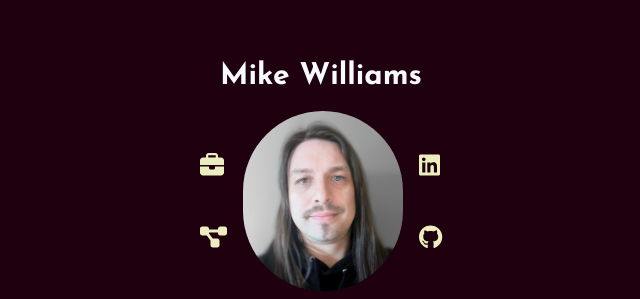
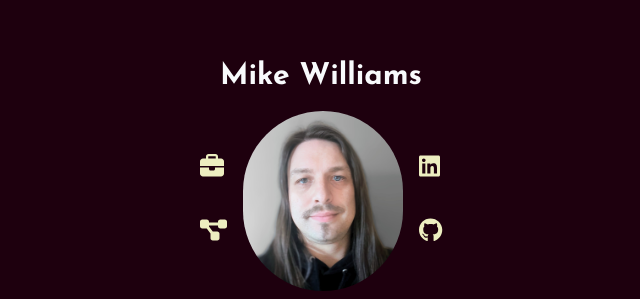
Before and after one commit to ValkarVarg/ValkarPortfolio, a React (Vite) app: page / in a window 1280 px wide. Shown: the part 168-467 px from the top of the page, without its empty margins (319-959 px from the left). Built offline with nearby package versions, Linux system fonts and the light colour scheme.

Commit message:
adds routing and links for github and linkedin

```diff
--- a/src/main.tsx
+++ b/src/main.tsx
@@ -2,6 +2,9 @@ import React from 'react';
 import ReactDOM from 'react-dom/client';
 import { BrowserRouter as Router, Route, Routes } from 'react-router-dom';
 import Home from './routes/Home';
+import Career from './routes/Career';
+import Projects from './routes/Projects';
+import Hire from './routes/Hire';
 import './index.css';
 import './tailwind.css';
 
@@ -10,6 +13,9 @@ ReactDOM.createRoot(document.getElementById('root')!).render(
     <Router>
       <Routes>
         <Route path="/" element={<Home />} />
+        <Route path="/career" element={<Career />} />
+        <Route path="/projects" element={<Projects />} />
+        <Route path="/hire" element={<Hire />} />
       </Routes>
     </Router>
   </React.StrictMode>,
--- /dev/null
+++ b/src/routes/Career.tsx
@@ -0,0 +1,10 @@
+import React from 'react';
+
+function Career() {
+    return ( <>
+
+    </>
+    )}
+
+
+export default Career;
--- /dev/null
+++ b/src/routes/Hire.tsx
@@ -0,0 +1,10 @@
+import React from 'react';
+
+function Hire() {
+    return ( <>
+
+    </>
+    )}
+
+
+export default Hire;
--- a/src/routes/Home.tsx
+++ b/src/routes/Home.tsx
@@ -3,12 +3,15 @@ import { FontAwesomeIcon } from '@fortawesome/react-fontawesome';
 import { faLinkedin, faGithub } from '@fortawesome/free-brands-svg-icons';
 import { faBriefcase, faProjectDiagram } from '@fortawesome/free-solid-svg-icons';
 import MikeImage from '../assets/Mike.jpg';
+import { Link } from 'react-router-dom';
 
 interface HoverButtonProps {
   icon: any;
   label: string;
   side: 'left' | 'right';
   color: string;
+  to?: string;
+  url?: string;
 }
 
 function Home() {
@@ -16,9 +19,9 @@ function Home() {
     <div className="bg-licorice min-h-screen font-sans text-slate-50 flex flex-col items-center justify-center">
       <h1 className="font-bold text-3xl mb-4">Mike Williams</h1>
       <div className="flex items-center justify-center mb-4">
-        <div className="flex flex-col space-y-12">
-          <HoverButton icon={faBriefcase} label="My Career" side="left" color="text-cream" />
-          <HoverButton icon={faProjectDiagram} label="Explore Projects" side="left" color="text-cream" />
+        <div className="flex flex-col space-y-8">
+          <HoverButton icon={faBriefcase} label="My Career" side="left" color="text-cream" to="/career" />
+          <HoverButton icon={faProjectDiagram} label="Explore Projects" side="left" color="text-cream" to="/projects" />
         </div>
         <div className="relative mx-4">
           <img
@@ -27,23 +30,32 @@ function Home() {
             className="w-40 h-42 rounded-full"
           />
         </div>
-        <div className="flex flex-col space-y-12">
-          <HoverButton icon={faLinkedin} label="LinkedIn" side="right" color="text-cream" />
-          <HoverButton icon={faGithub} label="Github" side="right" color="text-cream" />
+        <div className="flex flex-col space-y-8">
+          <HoverButton icon={faLinkedin} label="LinkedIn" side="right" color="text-cream" url="https://www.linkedin.com/in/mike-williams-378b7326/" />
+          <HoverButton icon={faGithub} label="Github" side="right" color="text-cream" url="https://github.com/ValkarVarg" />
         </div>
       </div>
       <p className="mt-4">Full-Stack Developer / Project Manager</p>
-      <button className="mt-4 bg-transparent hover:bg-airblue text-white font-semibold py-2 px-4 border border-white rounded-lg transition duration-300">
+
+      <Link to="/hire" className="mt-4 bg-transparent hover:bg-airblue text-white font-semibold py-2 px-4 border border-white rounded-lg transition duration-300">
         Hire Me
-      </button>
+      </Link>
     </div>
   );
 }
 
-const HoverButton: React.FC<HoverButtonProps> = ({ icon, label, side, color }) => (
+const HoverButton: React.FC<HoverButtonProps> = ({ icon, label, side, color, to, url }) => (
   <div className="relative flex items-center group">
-    <FontAwesomeIcon icon={icon} className={`text-2xl cursor-pointer ${color}`} />
-    <span className={`absolute ${side === 'left' ? 'right-full mr-2' : 'left-full ml-2'} opacity-0 group-hover:opacity-100 transform ${side === 'left' ? 'translate-x-full group-hover:-translate-x-2' : '-translate-x-full group-hover:translate-x-2'} transition duration-1000 text-white`}>
+    {to ? (
+      <Link to={to} className={`text-2xl cursor-pointer ${color}`}>
+        <FontAwesomeIcon icon={icon} />
+      </Link>
+    ) : (
+      <a href={url} target="_blank" rel="noopener noreferrer" className={`text-2xl cursor-pointer ${color}`}>
+        <FontAwesomeIcon icon={icon} />
+      </a>
+    )}
+    <span className={`absolute ${side === 'left' ? 'right-full mr-2' : 'left-full ml-2'} opacity-0 group-hover:opacity-100 transform ${side === 'left' ? 'translate-x-full group-hover:-translate-x-2' : '-translate-x-full group-hover:translate-x-2'} transition duration-300 text-white`}>
       {label}
     </span>
   </div>
--- /dev/null
+++ b/src/routes/Projects.tsx
@@ -0,0 +1,10 @@
+import React from 'react';
+
+function Projects() {
+    return ( <>
+
+    </>
+    )}
+
+
+export default Projects;
```
